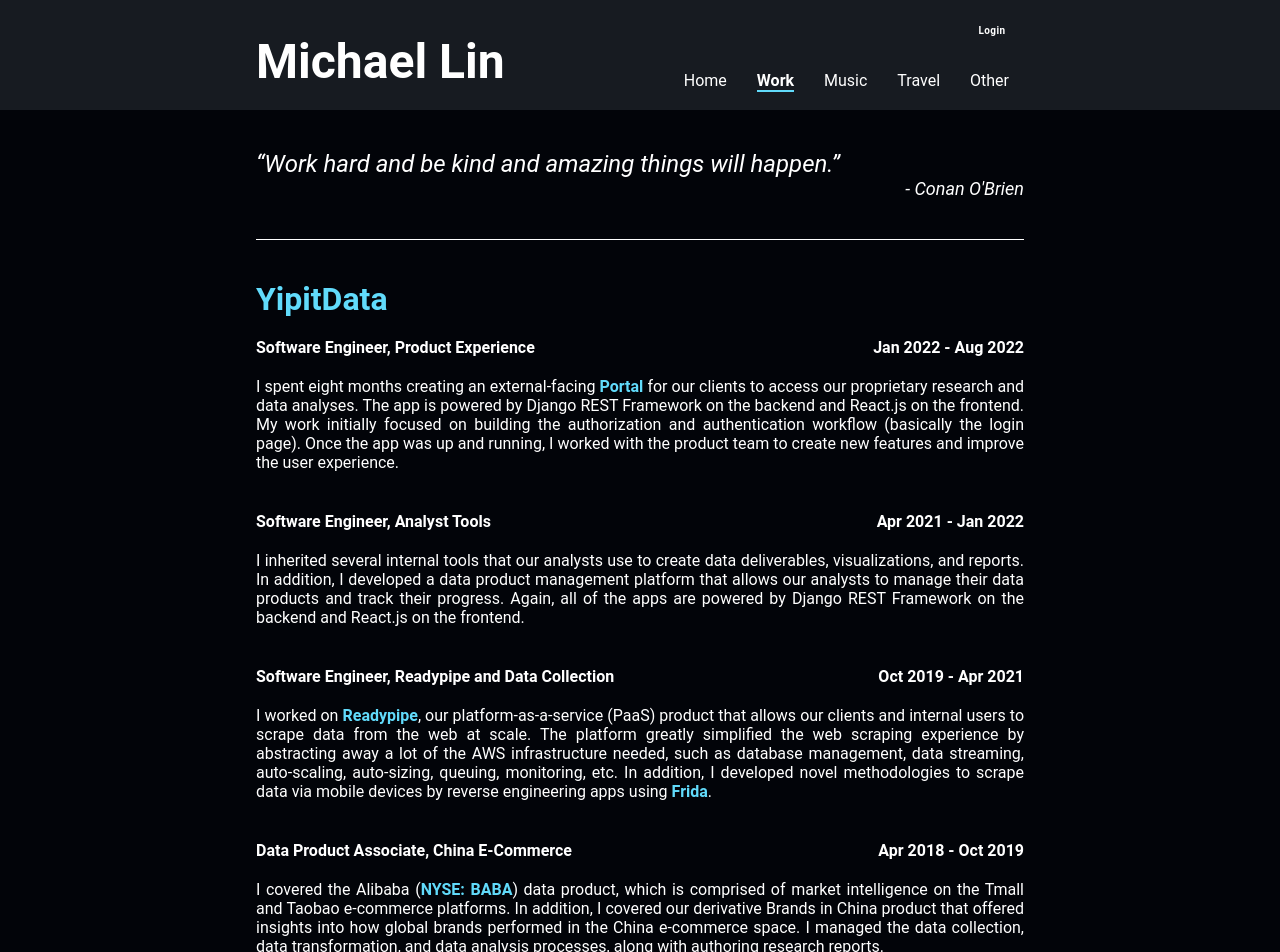
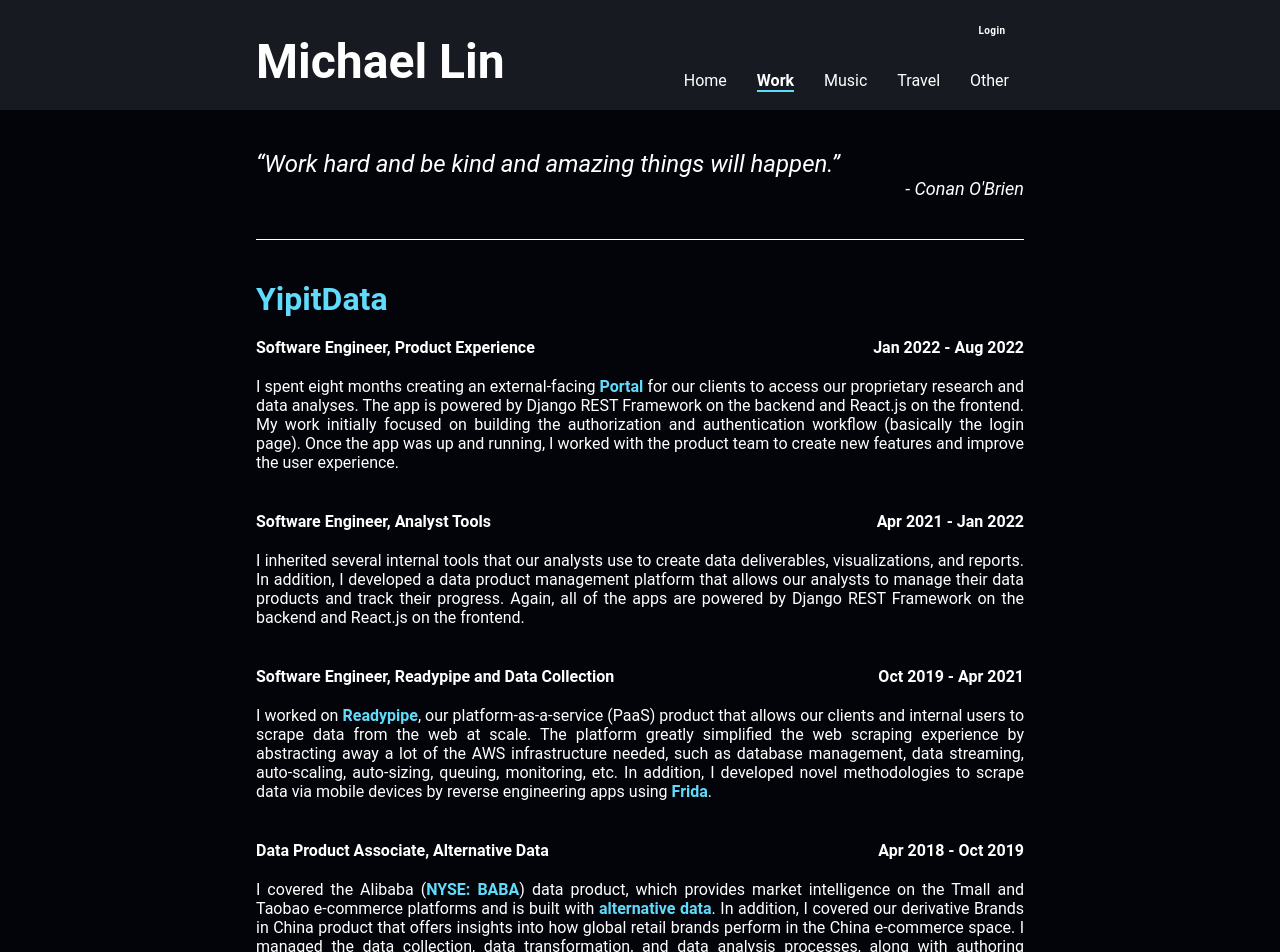
Before and after one commit to michaellin986/personal, a React (Create React App) app: page /personal/work in a window 1280 px wide. Shown: the top 952 px of the page. Built offline with nearby package versions, Linux system fonts and the light colour scheme.

Commit message:
Update language

```diff
--- a/src/views/pages/Work/Work.tsx
+++ b/src/views/pages/Work/Work.tsx
@@ -104,7 +104,7 @@
           <div className="Work__position">
             <div className="Work__position--info">
               <div className="Work__position--titleCompany">
-                Data Product Associate, China E-Commerce
+                Data Product Associate, Alternative Data
               </div>
               <div className="Work__position--date">Apr 2018 - Oct 2019</div>
             </div>
@@ -118,12 +118,21 @@
               >
                 NYSE: BABA
               </a>
-              ) data product, which is comprised of market intelligence on the
-              Tmall and Taobao e-commerce platforms. In addition, I covered our
-              derivative Brands in China product that offered insights into how
-              global brands performed in the China e-commerce space. I managed
-              the data collection, data transformation, and data analysis
-              processes, along with authoring research reports.
+              ) data product, which provides market intelligence on the Tmall
+              and Taobao e-commerce platforms and is built with{" "}
+              <a
+                href="https://en.wikipedia.org/wiki/Alternative_data_(finance)"
+                className="Work__link"
+                target="_blank"
+                rel="noopener noreferrer"
+              >
+                alternative data
+              </a>
+              . In addition, I covered our derivative Brands in China product
+              that offers insights into how global retail brands perform in the
+              China e-commerce space. I managed the data collection, data
+              transformation, and data analysis processes, along with authoring
+              research reports.
             </div>
           </div>
         </div>
```
